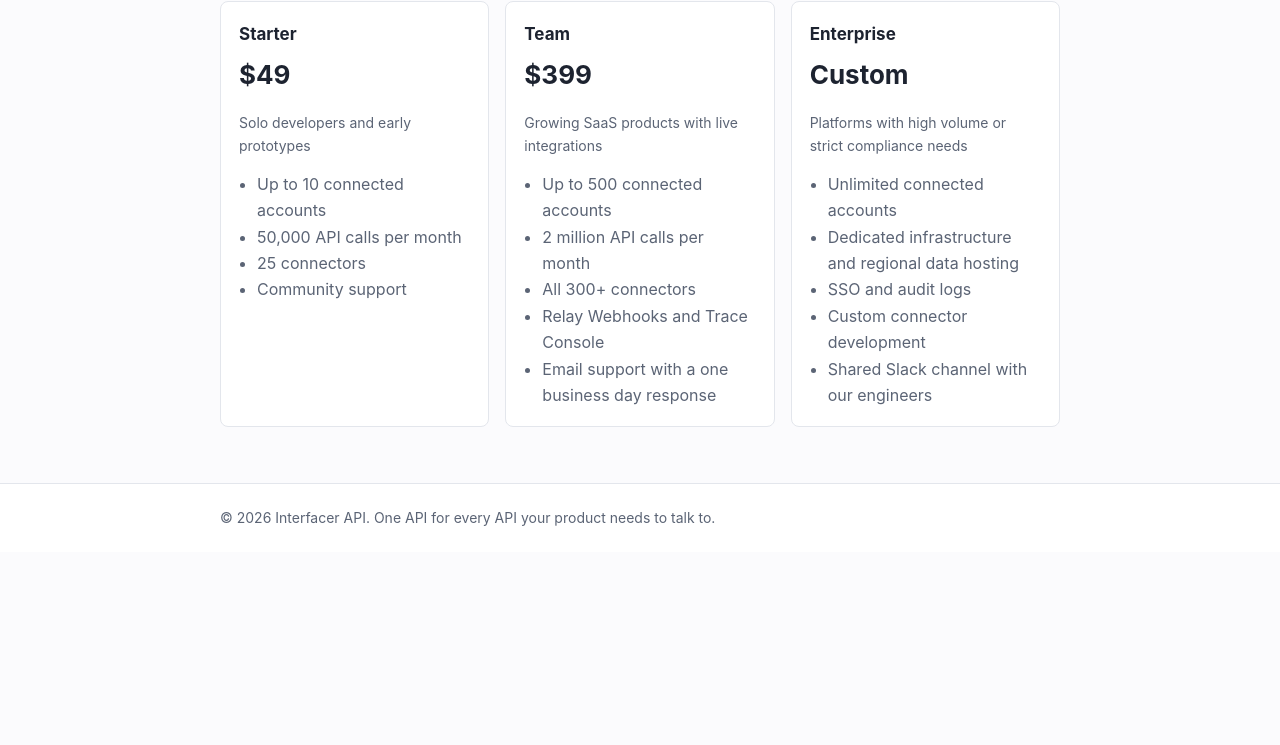
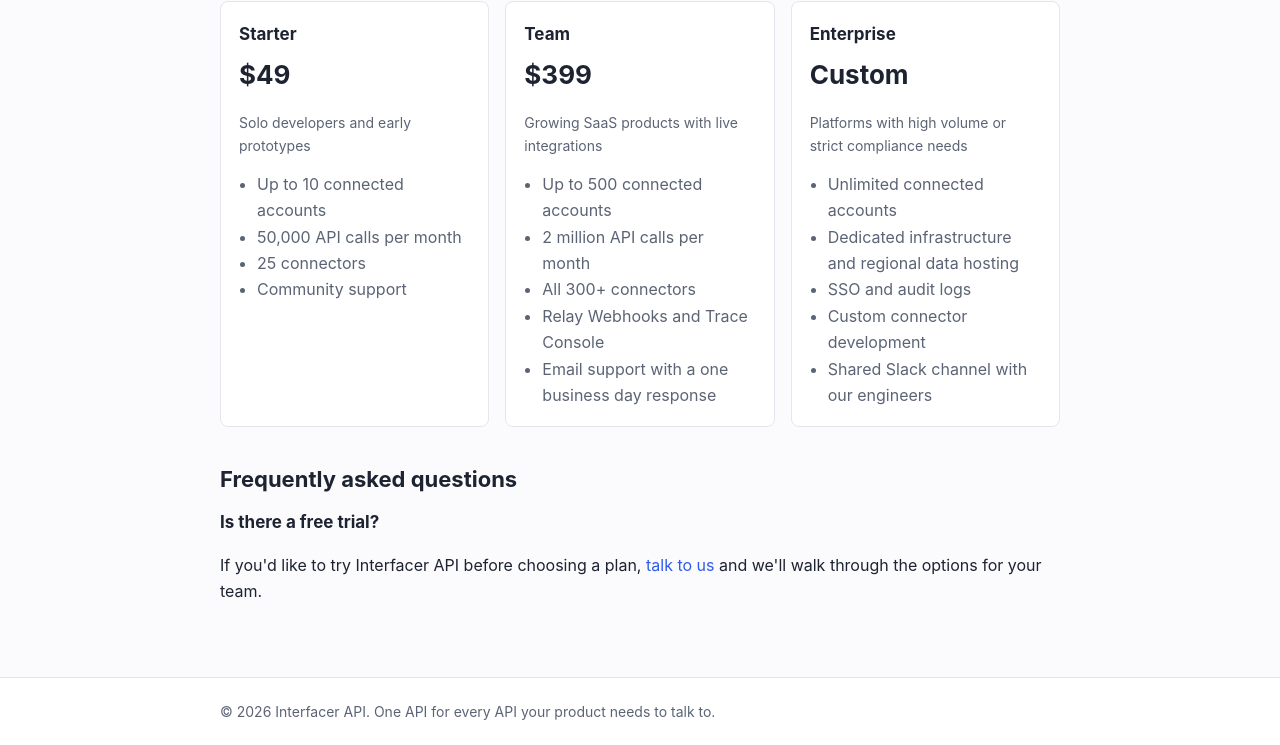
Before and after one commit to letter-demos/interfacerapi-com, a plain HTML site: page pricing.html in a window 1280 px wide. Shown: the part 153-898 px from the top of the page. Before the commit the page ends 800 px from the top, so only its background shows below. Drawn offline with Linux system fonts and the light colour scheme.

Commit message:
Add a free-trial question to the pricing page
- I added a short "Frequently asked questions" section below the plans on the pricing page. It has one question, "Is there a free trial?", and uses the site's existing heading and text styles. The page didn't have an FAQ section before, so this creates one.
- The site doesn't say anywhere whether there's a free trial, so the answer doesn't claim there is or isn't one. Instead it says: "If you'd like to try Interfacer API before choosing a plan, talk to us and we'll walk through the options for your team." "Talk to us" links to the Contact page.
- If you do offer a free trial (or don't), you may want to change that sentence to say so directly.
- The site is plain HTML with no build step or automated checks to run. I served the site and confirmed the new section and link appear on the pricing page.

```diff
--- a/pricing.html
+++ b/pricing.html
@@ -14,6 +14,11 @@
 <main><div class="wrap">
 <h1>Pricing</h1>
 <div class="grid"><div class="card"><h3>Starter</h3><div class="price">$49</div><p class="meta">Solo developers and early prototypes</p><ul><li>Up to 10 connected accounts</li><li>50,000 API calls per month</li><li>25 connectors</li><li>Community support</li></ul></div><div class="card"><h3>Team</h3><div class="price">$399</div><p class="meta">Growing SaaS products with live integrations</p><ul><li>Up to 500 connected accounts</li><li>2 million API calls per month</li><li>All 300+ connectors</li><li>Relay Webhooks and Trace Console</li><li>Email support with a one business day response</li></ul></div><div class="card"><h3>Enterprise</h3><div class="price">Custom</div><p class="meta">Platforms with high volume or strict compliance needs</p><ul><li>Unlimited connected accounts</li><li>Dedicated infrastructure and regional data hosting</li><li>SSO and audit logs</li><li>Custom connector development</li><li>Shared Slack channel with our engineers</li></ul></div></div>
+<section id="faq">
+<h2>Frequently asked questions</h2>
+<h3>Is there a free trial?</h3>
+<p>If you'd like to try Interfacer API before choosing a plan, <a href="contact.html">talk to us</a> and we'll walk through the options for your team.</p>
+</section>
 </div></main>
 <footer><div class="wrap">© 2026 Interfacer API. One API for every API your product needs to talk to.</div></footer>
 </body>
```
